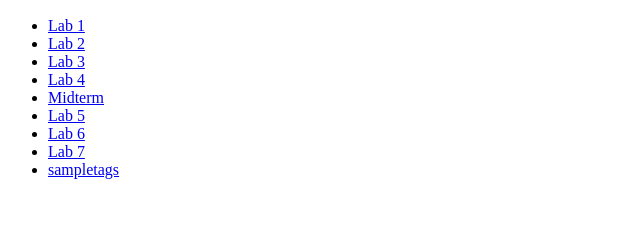
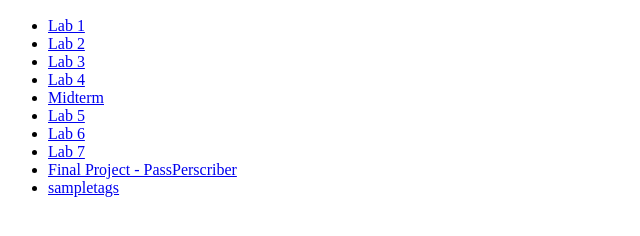
Before and after one commit to BBrav0/SchoolSite, a website: page public/index.html in a window 1280 px wide. Shown: the part 110-346 px from the top of the page, without its empty margins (0-640 px from the left). Drawn offline with Linux system fonts and the light colour scheme.

Commit message:
Update index.html

```diff
--- a/public/index.html
+++ b/public/index.html
@@ -16,6 +16,7 @@
         <li><a href="CS 134/Lab 5/form.html">Lab 5</a></li>
         <li><a href="CS 134/Lab 6/index.html">Lab 6</a></li>
         <li><a href="CS 134/Lab 7/pizzajs.html">Lab 7</a></li>
+        <li><a href="CS 134/Final/index.html">Final Project - PassPerscriber</a></li>
 
         <li><a href="CS 134/sampletags.html">sampletags</a></li>
 
```
